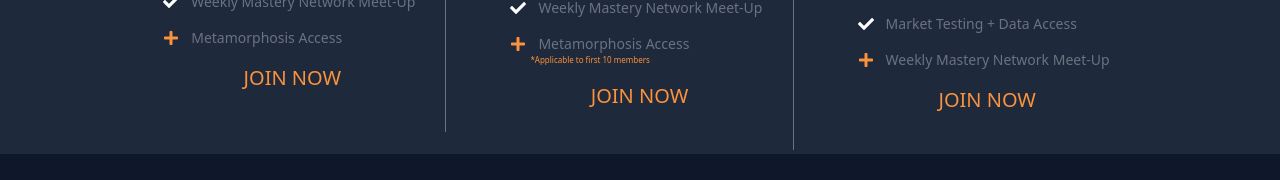
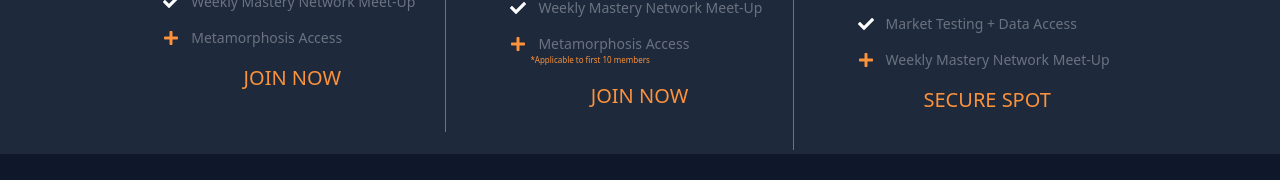
Before and after one commit to fsmutimeer/education-trading, a Next.js app: page / in a window 1280 px wide. Shown: the part 5841-6021 px from the top of the page. Built offline with nearby package versions, Linux system fonts and the light colour scheme.

Commit message:
card refactor

```diff
--- a/components/Hero.tsx
+++ b/components/Hero.tsx
@@ -444,7 +444,7 @@ const Hero = () => {
               </div>
               <div className="flex justify-center">
                 <button className="text-xl uppercase text-orange-400  p-4">
-                  Join Now
+                  SECURE SPOT
                 </button>
               </div>
             </div>
```
